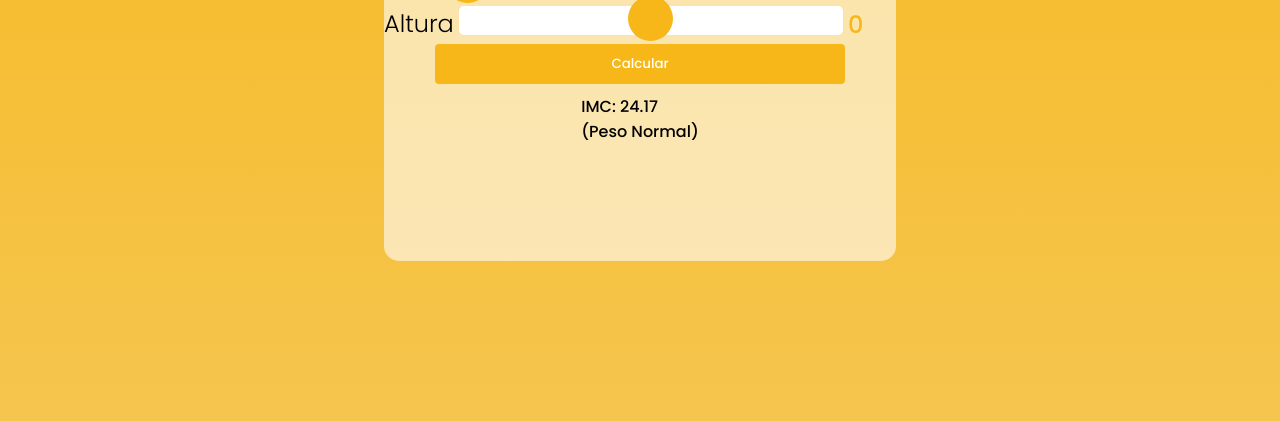
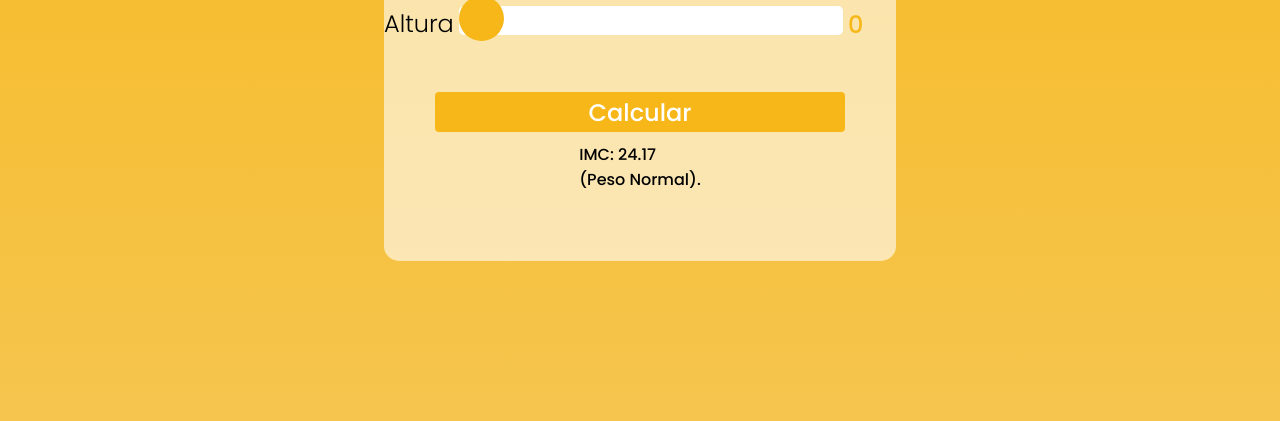
Before and after one commit to marcelostial/Atividade-Avaliativa-01---Compass, a plain HTML site: page index.html in a window 1280 px wide. Shown: the part 379-800 px from the top of the page. Drawn offline with Linux system fonts and the light colour scheme.

Commit message:
feaT: CSS HTML

```diff
--- a/index.css
+++ b/index.css
@@ -69,9 +69,11 @@
 #inputIMC{
     display: flex;
     align-items: center;
+    gap: 50px;
 }
 
 #inputCalcular{
+    font-size: 24px;
     color: white;
     background: #F7B718;
     border-radius: 4px;
--- a/index.html
+++ b/index.html
@@ -20,14 +20,14 @@
                     </div>
                     <div id="areaAltura">
                         <label id="altura">Altura</label>
-                        <input type="range" id="inputAltura" name="alturaIMC" class="inputIMC" min="0" max="250" oninput="displayAltura.value=value" onchange="displayAltura.value=value">
+                        <input type="range" id="inputAltura" value="0"  name="alturaIMC" class="inputIMC" min="0" max="250" oninput="displayAltura.value=value" onchange="displayAltura.value=value">
                         <input type="text" id="displayAltura" value="0" readonly>
                     </div>
                     <input id="inputCalcular" type="submit" value="Calcular">
                 </div>
                 <div id="areaReposta">
                     <div id="calculoIMC">IMC: 24.17</div>
-                    <div id="repostaIMC">(Peso Normal)</div>
+                    <div id="repostaIMC">(Peso Normal).</div>
                 </div>
             </div>
 
```
